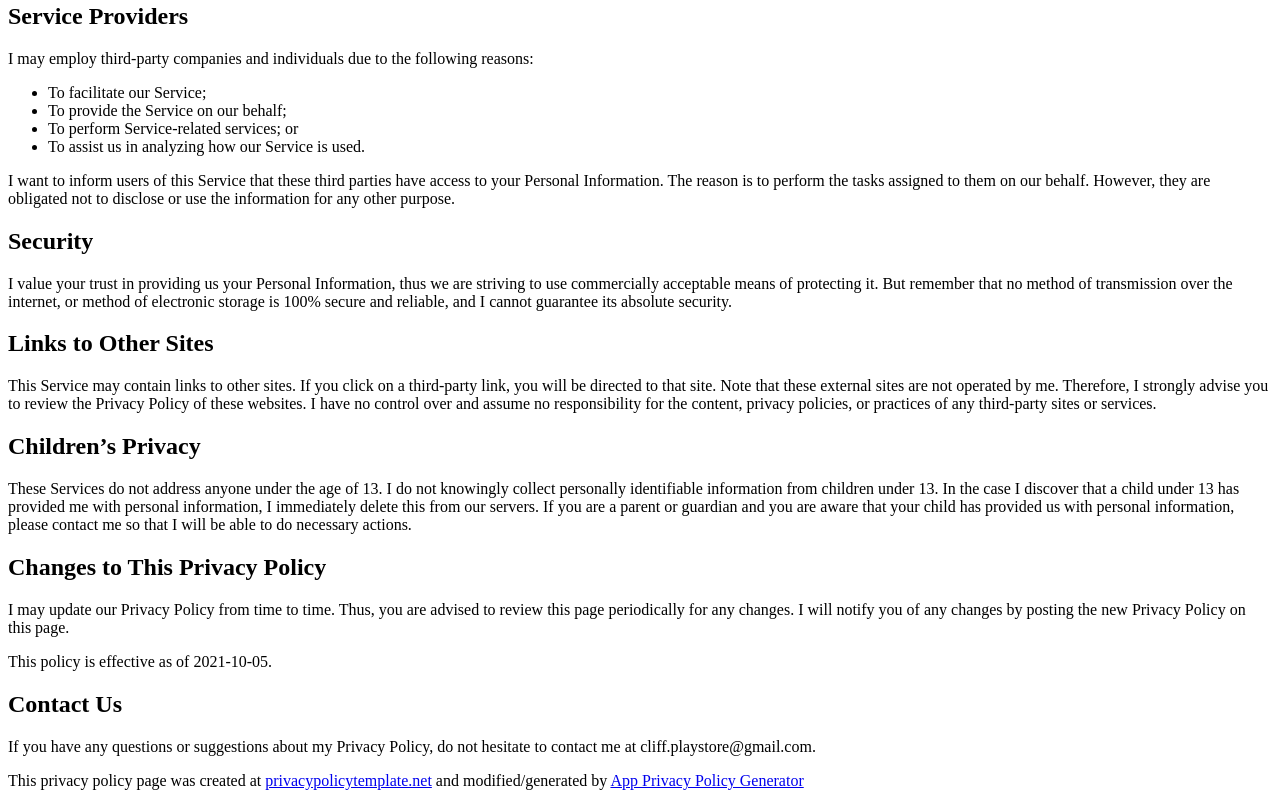
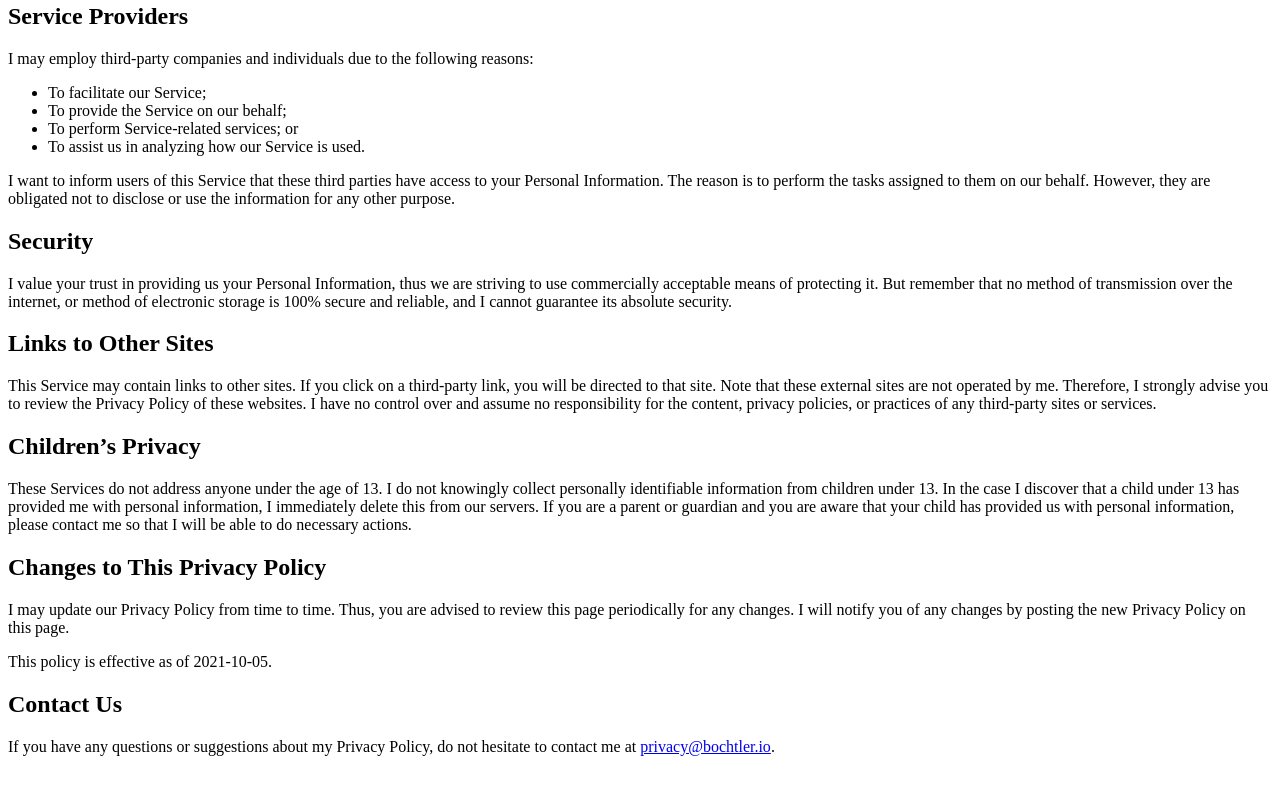
Before and after one commit to MarcelBochtler/TallyCounter, a plain HTML site: page index.html in a window 1280 px wide. Shown: the part 756-1562 px from the top of the page. After the commit the page ends 1528 px from the top, so only its background shows below. Drawn offline with Linux system fonts and the light colour scheme.

Commit message:
Update email address

```diff
--- a/index.html
+++ b/index.html
@@ -72,8 +72,4 @@
 <p>This policy is effective as of 2021-10-05.</p>
 
 <h2 id="contact-us">Contact Us</h2>
-<p>If you have any questions or suggestions about my Privacy Policy, do not hesitate to contact me at
-    cliff.playstore@gmail.com.</p>
-<p>This privacy policy page was created at <a href="https://privacypolicytemplate.net">privacypolicytemplate.net</a> and
-    modified/generated by <a href="https://app-privacy-policy-generator.firebaseapp.com/">App Privacy Policy
-        Generator</a></p>
+<p>If you have any questions or suggestions about my Privacy Policy, do not hesitate to contact me at <a href="mailto:privacy@bochtler.io">privacy@bochtler.io</a>.</p>
```
Also changed, not shown: 1 other file.
